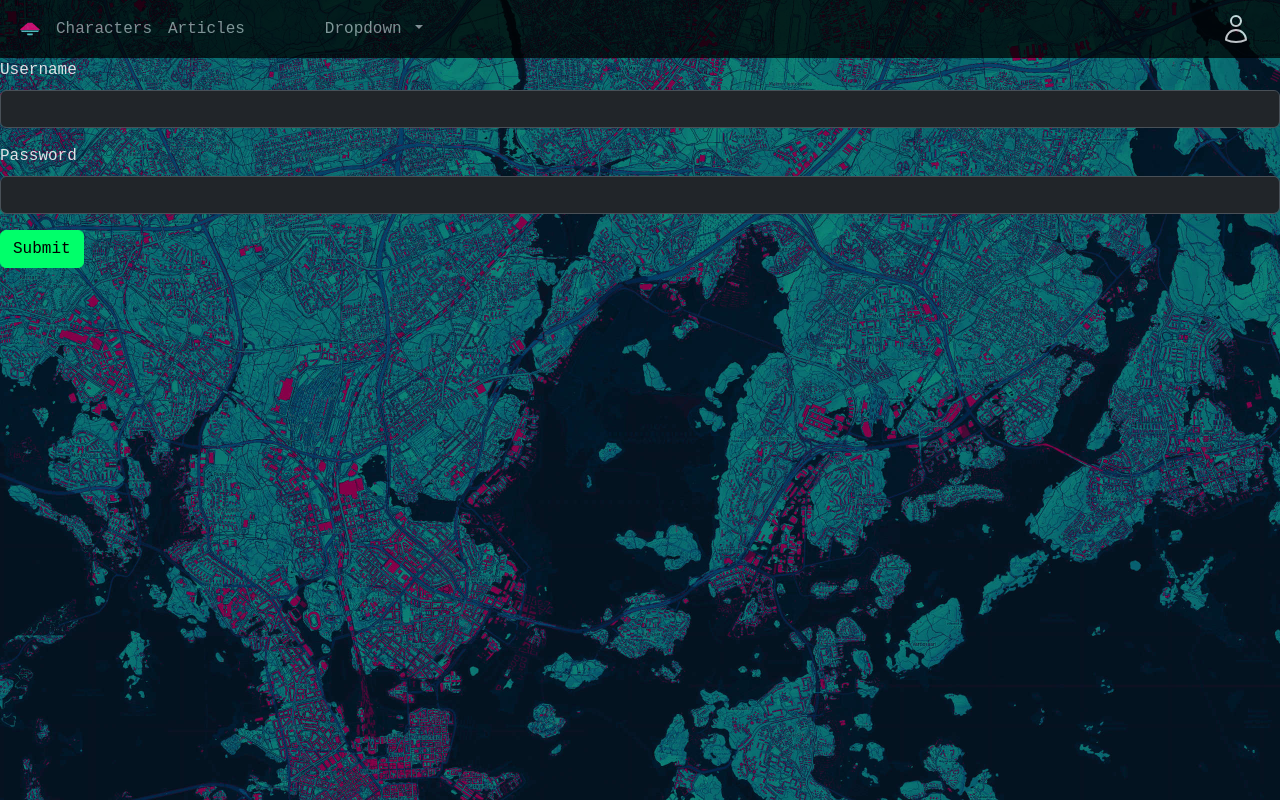
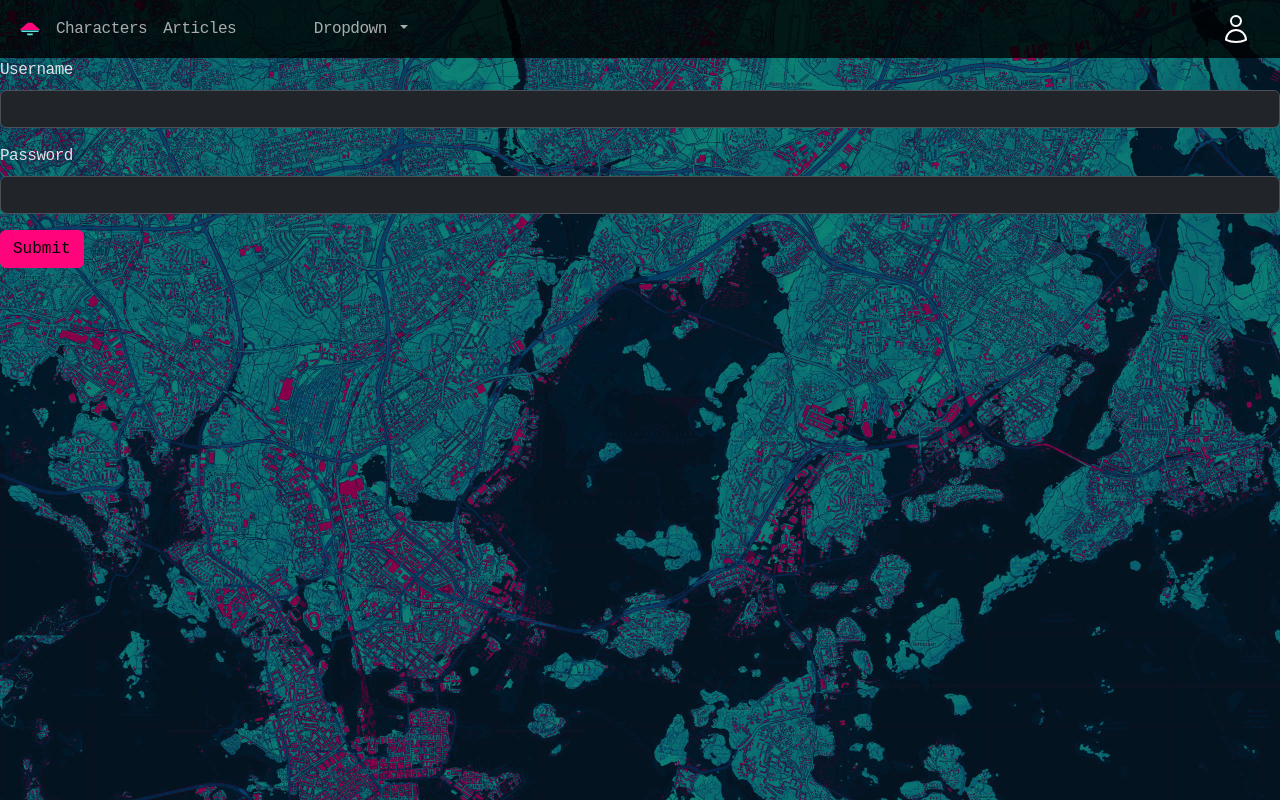
Before and after one commit to ninjapiraatti/hki-pw-frontend, a Vue app: page /login in a window 1280 px wide. Built offline with nearby package versions, Linux system fonts and the light colour scheme; a web font is replaced by a local one; what @yeger/vue-masonry-wall would draw is missing.

Commit message:
Tweak layout

```diff
--- a/src/App.vue
+++ b/src/App.vue
@@ -44,7 +44,7 @@ function startRandomClassTimer(className: string, tagNames: string[], interval:
 }
 
 onMounted(async() => {
-	startRandomClassTimer("glitch", ["img", "svg", "a", "h1"], 1000, 0.5)
+	startRandomClassTimer("glitch", ["img", "svg", "a", "h1"], 5000, 0.5)
 	if (!userStore.isAuthenticated){
 		router.push("/login")
 	}
--- a/src/components/TheHeader.vue
+++ b/src/components/TheHeader.vue
@@ -1,5 +1,5 @@
 <template>
-	<nav class="navbar navbar-expand-lg bg-black opacity-75">
+	<nav class="navbar navbar-expand-lg bg-dark-subtle">
 		<div class="container-fluid">
 			<button
 				class="navbar-toggler"
--- a/src/scss/main.scss
+++ b/src/scss/main.scss
@@ -6,15 +6,33 @@
 // Configuration
 @import "../node_modules/bootstrap/scss/functions";
 
+//$black: #ff0000;
+
+// HKI2050 theme
 @import "./theme.scss";
 
-//$black: #ff0000;
-
+@import "../node_modules/bootstrap/scss/mixins";
 @import "../node_modules/bootstrap/scss/variables";
 @import "../node_modules/bootstrap/scss/variables-dark";
 @import "../node_modules/bootstrap/scss/maps";
-@import "../node_modules/bootstrap/scss/mixins";
 @import "../node_modules/bootstrap/scss/utilities";
+
+// Bake in the HKI2050 colors
+$hki-pink: #ff147f;
+
+$custom-theme-colors:map-merge($theme-colors, (
+  "hki-pink": $hki-pink
+));
+
+$theme-colors: map-merge($theme-colors, $custom-theme-colors);
+$theme-colors-rgb: map-loop($theme-colors, to-rgb, "$value");
+$utilities-colors: map-merge($utilities-colors, $theme-colors-rgb);
+$utilities-text-colors: map-loop($utilities-colors, rgba-css-var, "$key", "text");
+$utilities-bg-colors: map-loop($utilities-colors, rgba-css-var, "$key", "bg");
+
+// $theme-colors: (
+//     "dark": $hki-pink,
+// );
 
 // Layout & components
 @import "../node_modules/bootstrap/scss/root";
--- a/src/scss/theme.scss
+++ b/src/scss/theme.scss
@@ -1,6 +1,12 @@
 // Bootstrap overrides
 
-$primary: #00ff6a;
+$primary: #ff047b;
+$cyan: #00f0ff;
+
+$dark-bg-subtle-dark: rgba(0, 0, 0, 0.80);
+$link-color-dark: $primary;
+$link-hover-color-dark: $cyan;
+$link-decoration: none;
 
 :root {
   --magenta-color: #ff147f; // define in BS instead
@@ -9,6 +15,46 @@ $primary: #00ff6a;
 }
 
 // Cyberpunk styles
+
+body {
+  letter-spacing: -0.03rem;
+}
+
+a {
+  transition: 0.2s color;
+}
+
+.card-title {
+  margin-top: -1.6rem;
+  padding: 0.2rem 0.2rem;
+}
+
+.hover-swipe {
+  transition: 0.1s all;
+  position: relative;
+  overflow: hidden;
+  z-index: 1;
+
+  &::before {
+    content: '';
+    position: absolute;
+    top: 0;
+    left: -5%;
+    width: 0;
+    height: 100%;
+    background-color: #000;
+    transition: none;
+    z-index: -1;
+  }
+
+  &:hover {
+    color: $cyan;
+    &::before {
+      width: 100%;
+      animation: jagged-swipe 0.4s steps(8, end) forwards;
+    }
+  }
+}
 
 .glitch {
   animation: glitch-animation 1s linear 0s;
@@ -302,3 +348,30 @@ $primary: #00ff6a;
     opacity: 1;
   }
 }
+
+@keyframes jagged-swipe {
+  0% {
+    width: 0%;
+  }
+  20% {
+    width: 38%;
+  }
+  22% {
+    width: 10%;
+  }
+  69% {
+    width: 13%;
+  }
+  72% {
+    width: 57%;
+  }
+  75% {
+    width: 91%;
+  }
+  95% {
+    width: 84%;
+  }
+  100% {
+    width: 110%;
+  }
+}
--- a/src/views/ThingsView.vue
+++ b/src/views/ThingsView.vue
@@ -1,16 +1,16 @@
 <template>
-  <div class="container-fluid">
-    <h1 class="mt-4">Weapons, items, and all such things</h1>
-    <masonry-wall :items="things" :ssr-columns="1" :column-width="300" :gap="16">
+  <div class="container-fluid p-5">
+    <h1 class="mb-3">Weapons, items, and all such things</h1>
+    <masonry-wall :items="things" :ssr-columns="1" :column-width="300" :gap="48">
       <template #default="{ item, index }">
-        <div>
+        <div class="card bg-dark-subtle p-2">
           <!-- <img class="card-img-top" :src="`${Object.values(thing.images)[0]}`" alt="thing.title" /> -->
-          <img class="card-img-top w-100" :src="`../app/src/assets/square${rnd5}.jpg`" alt="thing.title" />
+          <img class="card-img-top w-100" :src="`../app/src/assets/square${index + 1 < 6 ? index + 1 : 4}.jpg`" alt="thing.title" />
           <div class="card-body">
             <h5 class="card-title">
-                <router-link :to="`/things/${item.id}`">{{ item.title }}</router-link>
+              <router-link class="hover-swipe card-title" :to="`/things/${item.id}`">{{ item.title }}</router-link>
             </h5>
-            <p class="card-text">{{ item.body }}</p>
+            <p class="small">{{ item.body }}</p>
           </div>
         </div>
       </template>
```
